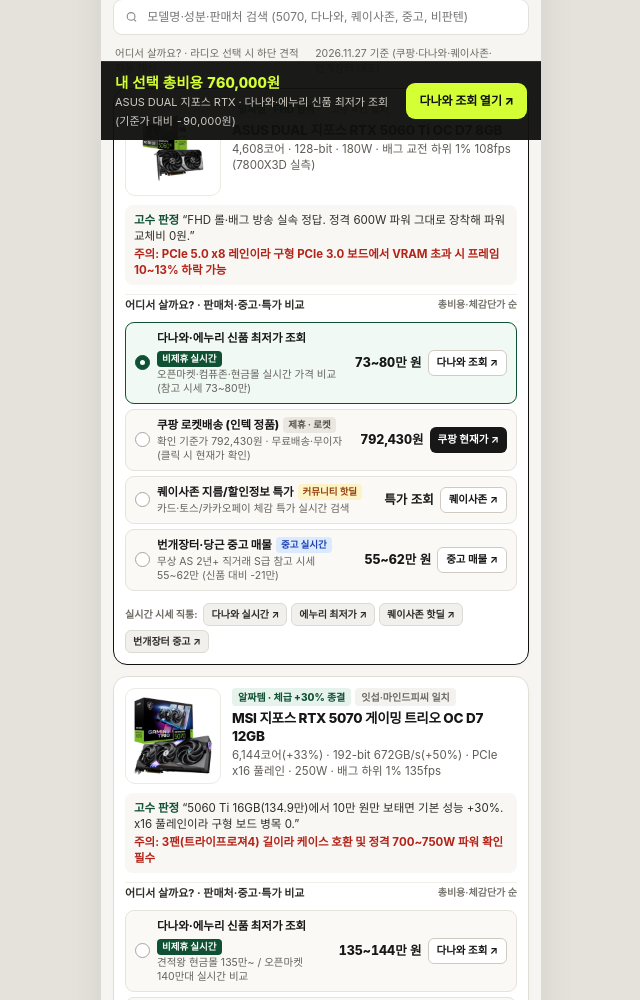
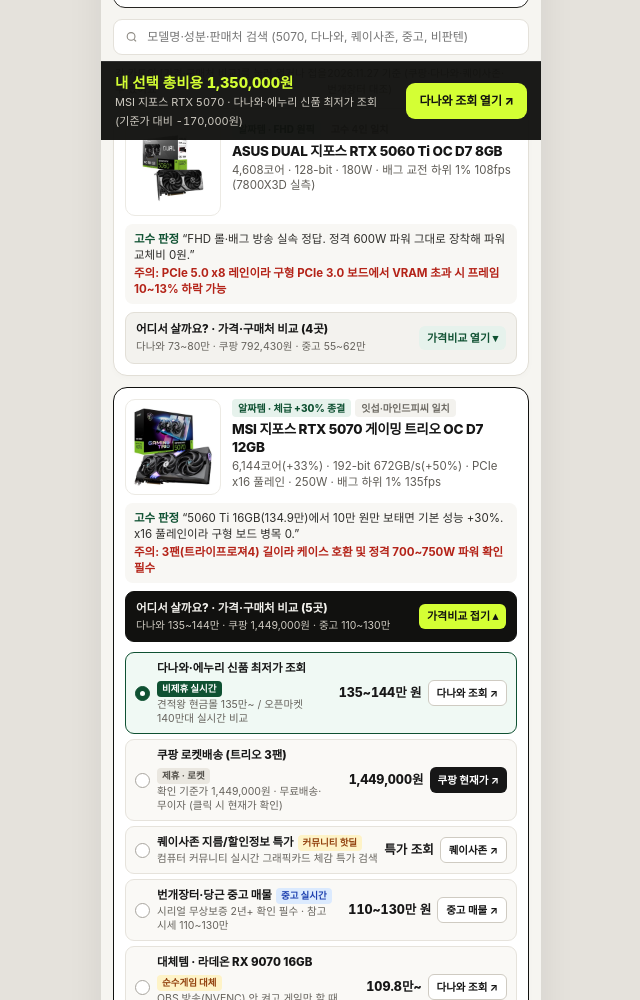
Before and after one commit to mj-cha/curator, a plain HTML site: page curator.html in a window 1280 px wide. Shown: the part 660-1660 px from the top of the page, without its empty margins (319-959 px from the left). Drawn offline with Linux system fonts and the light colour scheme; a web font is replaced by a local one.

Commit message:
feat(curator): 제목 하단 고수 4인 큐레이션 설명문 반영 및 가격비교 아코디언 토글(MSI 지포스 기본 펼침) 적용

```diff
--- a/curator.html
+++ b/curator.html
@@ -12,14 +12,14 @@ h1,h2,h3,h4,p,ul,ol{margin:0;padding:0;list-style:none}button,input,a{font:inher
 .num{font-variant-numeric:tabular-nums}
 .app{max-width:440px;width:100%;margin:0 auto;min-height:100vh;background:#F6F5F1;padding-bottom:82px;box-shadow:0 12px 36px rgba(0,0,0,.08)}
 @media(min-width:484px){body{padding-top:16px}.app{border-radius:22px 22px 0 0;overflow:hidden}}
-.bar{background:#11110F;color:#EAE8E3;font-size:10.5px;line-height:1.4;padding:7px 12px;text-align:center}
+.bar{background:#11110F;color:#EAE8E3;font-size:10.5px;line-height:1.45;padding:7px 12px;text-align:center}
 .in{padding:12px 12px 0;display:flex;flex-direction:column;gap:11px}
 .top-row{display:flex;align-items:center;justify-content:space-between;gap:6px}
 .brand-tag{font-size:10.5px;font-weight:800;color:#0F5132;background:#E6F2EC;padding:3px 9px;border-radius:999px}
 .pbtns{display:flex;gap:5px}
 .pbtn{height:27px;padding:0 10px;border-radius:999px;background:#FFF;border:1px solid #DDDAD3;font-size:11px;font-weight:700;color:#2E2D2A;display:inline-flex;align-items:center;gap:3px}
 .hdr h1{font-size:17.5px;font-weight:800;line-height:23px;letter-spacing:-.03em}
-.hdr p{font-size:12px;color:#5E5B55;line-height:17px;margin-top:3px}
+.hdr p{font-size:12px;color:#4E4B45;line-height:17.5px;margin-top:4px}
 .meta-pills{display:flex;flex-wrap:wrap;gap:5px;margin-top:6px}
 .mpill{font-size:10.5px;font-weight:700;padding:2px 7px;border-radius:5px;background:#EAE7E0;color:#48453F}
 .mpill.hi{background:#11110F;color:#D4FF34}
@@ -43,7 +43,7 @@ h1,h2,h3,h4,p,ul,ol{margin:0;padding:0;list-style:none}button,input,a{font:inher
 .sb input{border:0;background:none;width:100%;font-size:12px;outline:none}
 .sort-bar{font-size:10.5px;color:#6E6B64;display:flex;justify-content:space-between;align-items:center;padding:0 2px}
 .plist{display:grid;gap:11px}
-.pcard{background:#FFF;border:1px solid #E2DFD7;border-radius:14px;padding:11px;display:grid;gap:9px;box-shadow:0 2px 6px rgba(0,0,0,.02)}
+.pcard{background:#FFF;border:1px solid #E2DFD7;border-radius:14px;padding:11px;display:grid;gap:8px;box-shadow:0 2px 6px rgba(0,0,0,.02)}
 .pcard.is-picked{border:1.5px solid #11110F}
 .ptop{display:flex;gap:11px;align-items:flex-start}
 .pi{width:96px;height:96px;aspect-ratio:1/1;flex:none;border-radius:10px;border:1px solid #ECEAE4;background:#FFF;padding:6px;display:grid;place-items:center;overflow:hidden}
@@ -59,8 +59,17 @@ h1,h2,h3,h4,p,ul,ol{margin:0;padding:0;list-style:none}button,input,a{font:inher
 .ptip{background:#F8F7F4;border-radius:8px;padding:7px 9px;font-size:11.5px;line-height:16px;color:#2E2D2A}
 .ptip b{color:#0F5132}
 .ptip em{font-style:normal;color:#B42318;font-weight:700;display:block;margin-top:2px}
-.ob-head{display:flex;align-items:center;justify-content:space-between;font-size:11px;font-weight:800;color:#2E2D2A;padding-top:2px;border-top:1px solid #F1EFEA}
-.ob-head span{font-size:10px;font-weight:600;color:#78756E}
+.ob-toggle{width:100%;background:#F3F2EE;border:1px solid #E2DFD7;border-radius:9px;padding:8px 10px;display:flex;align-items:center;justify-content:space-between;gap:8px;text-align:left;transition:all .12s}
+.ob-toggle:hover{border-color:#171717}
+.ob-toggle.is-open{background:#11110F;color:#F2F1EC;border-color:#11110F}
+.ob-tl{display:flex;flex-direction:column;gap:1px;min-width:0}
+.ob-tl b{font-size:11.5px;font-weight:800}
+.ob-tl span{font-size:10.5px;color:#66635D;white-space:nowrap;overflow:hidden;text-overflow:ellipsis}
+.ob-toggle.is-open .ob-tl span{color:#CFCBC2}
+.ob-tr{flex:none;font-size:11px;font-weight:800;color:#0F5132;background:#E6F2EC;padding:4px 8px;border-radius:6px;white-space:nowrap}
+.ob-toggle.is-open .ob-tr{background:#D4FF34;color:#11110F}
+.ob-body{display:none;gap:6px;padding-top:2px}
+.ob-body.is-open{display:grid}
 .olist{display:grid;gap:5px}
 .orow{display:flex;align-items:center;justify-content:space-between;gap:6px;padding:7px 9px;border-radius:9px;border:1px solid #E6E3DC;background:#FAF9F6}
 .orow.on{background:#F0F9F4;border-color:#0F5132}
@@ -124,8 +133,8 @@ h1,h2,h3,h4,p,ul,ol{margin:0;padding:0;list-style:none}button,input,a{font:inher
       <input type="search" id="qi" placeholder="모델명·성분·판매처 검색 (5070, 다나와, 퀘이사존, 중고, 비판텐)">
     </label>
     <div class="sort-bar">
-      <span>어디서 살까요? · 라디오 선택 시 하단 견적 자동 계산</span>
-      <span id="sync-stamp">기준일 확인 + 실시간 조회 연동</span>
+      <span>각 카드의 [가격·구매처 비교]를 눌러 열거나 접을 수 있어요</span>
+      <span id="sync-stamp">2026.11.27 기준 대조</span>
     </div>
     <div id="secs-box" class="plist"></div>
     <div id="notes-box"></div>
@@ -158,7 +167,7 @@ h1,h2,h3,h4,p,ul,ol{margin:0;padding:0;list-style:none}button,input,a{font:inher
   var DECKS={
     rtx:{
       title:"RTX 5060 Ti · 5070 고수 4인 교차검증 가방",
-      sub:"다나와·에누리 최저가 vs 퀘이사존 특가 게시판 vs 쿠팡 로켓 vs 번개장터 중고 실시간 대조",
+      sub:"테크 유튜버 고수 4인(신성조 · 잇섭 · 뻘짓연구소 · 마인드피씨)의 실측 리뷰와 엔비디아 공식 스펙을 교차 검증해, 돈 아까운 하급기·병목 함정은 빼고 해상도·용도별 실패 없는 4종만 추렸습니다.",
       pills:["고수 4인(신성조·잇섭·뻘짓·마인드피씨) 일치","비추천 3종 제휴링크 0개","다나와·퀘이사존·중고 직통"],
       singlePick:true,
       nobuy:[
@@ -173,6 +182,7 @@ h1,h2,h3,h4,p,ul,ol{margin:0;padding:0;list-style:none}button,input,a{font:inher
          tip:"“FHD 롤·배그 방송 실속 정답. 정격 600W 파워 그대로 장착해 파워 교체비 0원.”",
          warn:"주의: PCIe 5.0 x8 레인이라 구형 PCIe 3.0 보드에서 VRAM 초과 시 프레임 10~13% 하락 가능",
          refPrice:850000,defOpt:0,
+         sum:"다나와 73~80만 · 쿠팡 792,430원 · 중고 55~62만",
          qlinks:[["다나와 실시간",DN("ASUS DUAL RTX 5060 Ti 8GB")],["에누리 최저가",EN("RTX 5060 Ti 8GB")],["퀘이사존 핫딜",QZ("5060 Ti")],["번개장터 중고",BJ("RTX 5060 Ti 8GB")]],
          offers:[
            {k:"다나와·에누리 신품 최저가 조회",b:"비제휴 실시간",bCls:"",sub:"오픈마켓·컴퓨존·현금몰 실시간 가격 비교 (참고 시세 73~80만)",p:760000,pTxt:"73~80만 원",u:DN("ASUS DUAL RTX 5060 Ti 8GB"),cta:"다나와 조회"},
@@ -186,6 +196,7 @@ h1,h2,h3,h4,p,ul,ol{margin:0;padding:0;list-style:none}button,input,a{font:inher
          tip:"“5060 Ti 16GB(134.9만)에서 10만 원만 보태면 기본 성능 +30%. x16 풀레인이라 구형 보드 병목 0.”",
          warn:"주의: 3팬(트라이프로져4) 길이라 케이스 호환 및 정격 700~750W 파워 확인 필수",
          refPrice:1520000,defOpt:0,
+         sum:"다나와 135~144만 · 쿠팡 1,449,000원 · 중고 110~130만",
          qlinks:[["다나와 실시간",DN("MSI RTX 5070 게이밍 트리오 12GB")],["에누리 최저가",EN("RTX 5070 12GB")],["퀘이사존 핫딜",QZ("5070")],["번개장터 중고",BJ("RTX 5070 12GB")]],
          offers:[
            {k:"다나와·에누리 신품 최저가 조회",b:"비제휴 실시간",bCls:"",sub:"견적왕 현금몰 135만~ / 오픈마켓 140만대 실시간 비교",p:1350000,pTxt:"135~144만 원",u:DN("MSI RTX 5070 게이밍 트리오 12GB"),cta:"다나와 조회"},
@@ -200,6 +211,7 @@ h1,h2,h3,h4,p,ul,ol{margin:0;padding:0;list-style:none}button,input,a{font:inher
          tip:"“로컬 AI 이미지 생성·4K 영상 편집으로 16GB VRAM이 필수일 때만 선택하세요.”",
          warn:"주의: 8GB와 코어 수(4,608개) 동일. 순수 게이머는 10만 원 위 5070이 훨씬 유리함",
          refPrice:1450000,defOpt:0,
+         sum:"다나와 95~135만 · 쿠팡 1,349,000원 · 중고 65~80만",
          qlinks:[["다나와 실시간",DN("MSI RTX 5060 Ti 게이밍 16GB")],["퀘이사존 핫딜",QZ("5060 Ti 16GB")],["번개장터 중고",BJ("RTX 5060 Ti 16GB")]],
          offers:[
            {k:"다나와·에누리 신품 최저가 조회",b:"비제휴 실시간",bCls:"",sub:"쇼핑몰별 재고·현금/카드 최저가 실시간 비교",p:1050000,pTxt:"95~135만 원",u:DN("MSI RTX 5060 Ti 게이밍 16GB"),cta:"다나와 조회"},
@@ -212,6 +224,7 @@ h1,h2,h3,h4,p,ul,ol{margin:0;padding:0;list-style:none}button,input,a{font:inher
          tip:"“383만 원으로 폭등한 5080 대신 고르는 4K 고주사율 방송·작업 마지노선.”",
          warn:"주의: 300W 고전력이라 ATX 3.1 750~850W GOLD 파워 필수 · FHD/일반 QHD엔 과투자",
          refPrice:2250000,defOpt:0,
+         sum:"다나와 210~225만 · 쿠팡 2,203,000원 · 퀘이사존 특가",
          qlinks:[["다나와 실시간",DN("갤럭시 RTX 5070 Ti EX GAMER BLACK 16GB")],["퀘이사존 핫딜",QZ("5070 Ti")],["번개장터 중고",BJ("RTX 5070 Ti")]],
          offers:[
            {k:"다나와·에누리 신품 최저가 조회",b:"비제휴 실시간",bCls:"",sub:"오픈마켓·조립몰 전체 실시간 최저가 비교",p:2136000,pTxt:"210~225만 원",u:DN("갤럭시 RTX 5070 Ti EX GAMER BLACK 16GB"),cta:"다나와 조회"},
@@ -226,7 +239,7 @@ h1,h2,h3,h4,p,ul,ol{margin:0;padding:0;list-style:none}button,input,a{font:inher
     },
     skin:{
       title:"아현동 피부짱 · 발리 2달 복구 5종 가방",
-      sub:"쿠팡 로켓(단품 무료배송) vs 공식몰(배송비 3,500원·세트 무배) vs 다나와·뷰리티 vs 집 화장품 0원 비교",
+      sub:"발리 두 달 체류 후 올라온 주근깨와 코 옆 블랙헤드를 수십만 원 피부과 시술 대신 2만 원대 성분의 힘(갈락토미세스 60% · 덱스판테놀 5%)으로 한 달 만에 복구한 내돈내산 실사용 기록입니다.",
       pills:["내돈내산 1개월 실사용","단품은 쿠팡·세트는 공식몰","3종은 집 화장품 0원 대체"],
       singlePick:false,
       baseLabel:"5종 단품 정가 합산 (73,000원)",
@@ -242,6 +255,7 @@ h1,h2,h3,h4,p,ul,ol{margin:0;padding:0;list-style:none}button,input,a{font:inher
          tip:"“정제수 대신 발효 원액이 1번 성분. 단품 1개만 살 땐 배송비 없는 쿠팡 로켓(12,000원)이 공식몰보다 3,500원 더 쌉니다.”",
          warn:"주의: 기준가 12,000원보다 비싸면 사지 마세요 · 예민 피부는 3일 귀 뒤 패치테스트 권장",
          defOpt:0,
+         sum:"쿠팡 12,000원(무배) · 공식몰 15,500원 · 뷰리티 16,520원",
          offers:[
            {k:"쿠팡 로켓배송 (단품 1개)",b:"총비용 최저 · 제휴",bCls:"aff",sub:"확인 기준가 12,000원 + 무료배송 (단품 테스트 1위)",p:12000,pTxt:"12,000원",u:MD,cta:"쿠팡 현재가"},
            {k:"메디비티 공식몰 (단품 1개)",b:"배송비 주의",bCls:"alt",sub:"상품 12,000원 + 배송비 3,500원 = 실결제 15,500원",p:15500,pTxt:"15,500원",u:OF,cta:"공식몰"},
@@ -253,6 +267,7 @@ h1,h2,h3,h4,p,ul,ol{margin:0;padding:0;list-style:none}button,input,a{font:inher
          tip:"“밤마다 코 옆 삼각존에 쌀알 반 톨 얇게 도포. 일반의약품이라 바키리에서 동네 약국 최저가를 찍고 가세요.”",
          warn:"주의: 공식 효능은 피부염·습진·상처 회복이며 피지 정돈 체감은 개인 경험입니다",
          defOpt:0,
+         sum:"동네 약국 약 10,000원(바키리 조회) · 집 재생연고 0원",
          offers:[
            {k:"동네 약국 구매 (바키리 가격지도)",b:"비제휴 가격정보",bCls:"",sub:"약국별 9,000~12,000원 편차 · 내 주변 약국가 조회",p:10000,pTxt:"약 10,000원",u:BP,cta:"약국가 조회"},
            {k:"집에 있는 걸로 (재생연고 보유 시)",b:"0원 대안",bCls:"used",sub:"집에 개봉 전 덱스판테놀 연고가 있다면 새로 안 사요",p:0,pTxt:"0원",u:"",cta:"0원 선택"}
@@ -263,6 +278,7 @@ h1,h2,h3,h4,p,ul,ol{margin:0;padding:0;list-style:none}button,input,a{font:inher
          tip:"“속건조 건성 피부엔 1단계로 최고지만, 지성 피부나 여름철엔 유분감이 무거워 빼도 됩니다.”",
          warn:"주의: 온라인 후기 다수에서 지성·수부지 피부는 좁쌀·화장 밀림 주의 의견",
          defOpt:0,
+         sum:"집 토너 0원 대체 · 다나와 2.4~2.8만 · 쿠팡 로켓",
          offers:[
            {k:"집에 있는 걸로 (보습 토너 보유/지성)",b:"0원 대안 · 추천",bCls:"",sub:"쓰던 토너가 있거나 지성 피부라면 0원으로 패스",p:0,pTxt:"0원",u:"",cta:"0원 선택"},
            {k:"다나와·에누리 최저가 비교",b:"비제휴 실시간",bCls:"",sub:"오픈마켓·백화점몰 배송비 포함 실시간 최저가 비교",p:24500,pTxt:"다나와 최저가",u:DN("라네즈 크림스킨 세라펩타이드 170ml"),cta:"다나와 조회"},
@@ -274,6 +290,7 @@ h1,h2,h3,h4,p,ul,ol{margin:0;padding:0;list-style:none}button,input,a{font:inher
          tip:"“크림 단품만 사면 배송비 3,500원이 붙어 손해입니다. 살 거면 공식몰 2종 세트(23,500원 무배)로 사고, 아니면 집 수분크림을 쓰세요.”",
          warn:"주의: 앰플을 쿠팡(1.2만)에서 샀다면 크림은 집 수분크림(0원)으로 대체하는 편이 알뜰함",
          defOpt:0,
+         sum:"집 수분크림 0원 · 공식몰 2종세트 23,500원 · 단품 15,500원",
          offers:[
            {k:"집에 있는 걸로 (집 수분크림 사용)",b:"0원 대안 · 추천",bCls:"",sub:"핵심 01 앰플 위에 집에 있는 수분크림으로 마무리",p:0,pTxt:"0원",u:"",cta:"0원 선택"},
            {k:"메디비티 공식몰 (앰플+크림 2종 세트)",b:"세트 무배 최저",bCls:"",sub:"2종 합계 23,500원 무료배송 (크림 추가분 +11,500원꼴)",p:11500,pTxt:"+11,500원(세트차액)",u:OF,cta:"공식몰 세트"},
@@ -285,6 +302,7 @@ h1,h2,h3,h4,p,ul,ol{margin:0;padding:0;list-style:none}button,input,a{font:inher
          tip:"“야외 물놀이처럼 땀과 물이 많을 때만 필요해요. 일상 출퇴근이면 집에 있는 선크림 쓰세요!”",
          warn:"주의: 워터프루프 밀착력이 강해 저녁 세안 시 이중 클렌징 필수",
          defOpt:0,
+         sum:"집 선크림 0원 대체 · 다나와 2.2~2.6만 · 스마트스토어",
          offers:[
            {k:"집에 있는 걸로 (기존 선크림 사용)",b:"0원 대안 · 고수추천",bCls:"",sub:"집에 잘 맞는 데일리 선크림이 있다면 새로 사지 마세요",p:0,pTxt:"0원",u:"",cta:"0원 선택"},
            {k:"다나와 최저가 비교",b:"비제휴 실시간",bCls:"",sub:"오픈마켓 전체 실시간 최저가·배송비 비교",p:23000,pTxt:"다나와 최저가",u:DN("헤라 선메이트 레포츠 프로 워터프루프 70ml"),cta:"다나와 조회"},
@@ -297,7 +315,7 @@ h1,h2,h3,h4,p,ul,ol{margin:0;padding:0;list-style:none}button,input,a{font:inher
     },
     pet:{
       title:"16살 노령견 급여 기록 · 사료·간식 3종 가방",
-      sub:"100g당 실결제 단가(벌크 vs 소포장) 비교 + 다나와·에누리 최저가 + 실구매 견주 후기 원문 검증",
+      sub:"치아가 약해진 16살 노령견이 물에 불리지 않고도 마지막 봉지까지 촉촉하게 씹어 먹는 200g 개별 소포장 반습식 한우 사료와, 입맛 없을 때 섞어 주는 토핑·노즈워크 간식 조합입니다.",
       pills:["16살 노령견 실급여","200g×32팩 개별 소포장","100g당 단가 비교"],
       singlePick:false,
       baseLabel:"소포장 사료 + 간식 일반 구매가 (97,800원)",
@@ -312,6 +330,7 @@ h1,h2,h3,h4,p,ul,ol{margin:0;padding:0;list-style:none}button,input,a{font:inher
          tip:"“마지막 32번째 봉지까지 촉촉합니다. 1.2kg/3.2kg 소포장보다 6.4kg 벌크 박스가 100g당 단가(1,014원)가 가장 저렴해요.”",
          warn:"주의: 사료 교체 시 3~4일간 기존 사료와 섞어 급여하고, 식후 가벼운 양치를 병행해 주세요",
          defOpt:0,
+         sum:"쿠팡 64,880원(100g당 1,014원 최저) · 다나와 비교 · 후기 원문",
          offers:[
            {k:"쿠팡 6.4kg 대용량 (200g×32팩)",b:"100g당 1,014원 · 제휴",bCls:"aff",sub:"확인 기준가 64,880원 · 무료배송 (클릭 시 현재가 확인)",p:64880,pTxt:"64,880원",u:DG,cta:"쿠팡 현재가"},
            {k:"다나와·에누리 용량별(1.2~6.4kg) 비교",b:"비제휴 실시간",bCls:"",sub:"타 오픈마켓 배송비 포함 총비용 실시간 비교",p:68500,pTxt:"다나와 최저가",u:DN("아침애 한우 수제사료 6.4kg"),cta:"다나와 조회"},
@@ -323,6 +342,7 @@ h1,h2,h3,h4,p,ul,ol{margin:0;padding:0;list-style:none}button,input,a{font:inher
          tip:"“입맛 떨어져 사료 남길 때 3~4알만 작게 잘라 섞어 주면 그릇을 비웁니다.”",
          warn:"주의: 쿠팡 대표 썸네일 포장지 사진은 150g 공용 이미지이나 실제 발송 옵션은 350g×2봉(총 700g)입니다",
          defOpt:0,
+         sum:"쿠팡 11,500원(100g당 1,643원) · 다나와 비교 · 0원 생략",
          offers:[
            {k:"쿠팡 로켓배송 (350g×2봉 = 700g)",b:"100g당 1,643원 · 제휴",bCls:"aff",sub:"확인 기준가 11,500원 · 2봉 묶음 로켓배송",p:11500,pTxt:"11,500원",u:BW,cta:"쿠팡 현재가"},
            {k:"다나와 판매처별 가격비교",b:"비제휴 실시간",bCls:"",sub:"낱봉·묶음 배송비 포함 실시간 가격 비교",p:12500,pTxt:"다나와 최저가",u:DN("바우와우 혼합간식 350g"),cta:"다나와 조회"},
@@ -334,6 +354,7 @@ h1,h2,h3,h4,p,ul,ol{margin:0;padding:0;list-style:none}button,input,a{font:inher
          tip:"“1.1kg 대용량이라 100g당 1,335원꼴로 가성비가 뛰어나 노즈워크 매트에 숨겨 주기 좋습니다.”",
          warn:"주의: 대용량(1.1kg)이므로 개봉 후 뚜껑을 꼭 밀봉 보관하고 체중별 하루 권장 급여량을 지켜 주세요",
          defOpt:0,
+         sum:"쿠팡 14,680원(100g당 1,335원) · 다나와 비교 · 0원 제외",
          offers:[
            {k:"쿠팡 로켓배송 (1.1kg 대용량)",b:"100g당 1,335원 · 제휴",bCls:"aff",sub:"확인 기준가 14,680원 (26% 할인) · 로켓배송",p:14680,pTxt:"14,680원",u:MG,cta:"쿠팡 현재가"},
            {k:"다나와 판매처별 가격비교",b:"비제휴 실시간",bCls:"",sub:"오픈마켓 전체 실시간 최저가 비교",p:16500,pTxt:"다나와 최저가",u:DN("목우촌 멍수무강 1.1kg"),cta:"다나와 조회"},
@@ -347,7 +368,9 @@ h1,h2,h3,h4,p,ul,ol{margin:0;padding:0;list-style:none}button,input,a{font:inher
   };
 
   var h=location.hash.slice(1),cur=DECKS[h]?h:"rtx",q="",src=u=>u.indexOf("http")===0?u:"img/"+u;
-  var picks={rtx:{item:"r1",opt:0},skin:{s1:0,s2:0,s3:0,s4:0,s5:0},pet:{p1:0,p2:0,p3:0}};
+  /* 기본 열림: RTX 탭은 MSI 지포스(r3: MSI 지포스 RTX 5070, r2: MSI 지포스 RTX 5060 Ti)만 열림, 다른 카드는 접힘 */
+  var picks={rtx:{item:"r3",opt:0},skin:{s1:0,s2:0,s3:0,s4:0,s5:0},pet:{p1:0,p2:0,p3:0}};
+  var openMap={r1:false,r3:true,r2:true,r4:false,s1:true,s2:false,s3:false,s4:false,s5:false,p1:true,p2:false,p3:false};
 
   function calcBar(d){
     if(d.singlePick){
@@ -384,11 +407,12 @@ h1,h2,h3,h4,p,ul,ol{margin:0;padding:0;list-style:none}button,input,a{font:inher
     $("secs-box").innerHTML=list.map(it=>{
       var isItemOn=d.singlePick?picks[cur].item===it.id:true;
       var selIdx=d.singlePick?(isItemOn?picks[cur].opt:-1):(picks[cur][it.id]??it.defOpt);
+      var isOpen=!!openMap[it.id];
       var qbar=it.qlinks?'<div class="qbar"><span>실시간 시세 직통:</span>'+it.qlinks.map(ql=>'<a class="qlink" href="'+ql[1]+'" target="_blank" rel="noopener">'+ql[0]+' ↗</a>').join("")+'</div>':'';
-      return '<article class="pcard'+(isItemOn?' is-picked':'')+'"><div class="ptop"><div class="pi"><img src="'+src(it.img)+'" alt="'+it.name+'"></div><div class="pinfo"><div class="badges"><span class="lbl'+(it.lblCls?' '+it.lblCls:'')+'">'+it.lbl+'</span><span class="src-b">'+it.src+'</span></div><h3>'+it.name+'</h3><p class="pspec">'+it.spec+'</p></div></div><div class="ptip"><b>고수 판정</b> '+it.tip+'<em>'+it.warn+'</em></div><div class="ob-head"><b>어디서 살까요? · 판매처·중고·특가 비교</b><span>총비용·체감단가 순</span></div><div class="olist">'+it.offers.map((o,idx)=>{
+      return '<article class="pcard'+(isItemOn?' is-picked':'')+'"><div class="ptop"><div class="pi"><img src="'+src(it.img)+'" alt="'+it.name+'"></div><div class="pinfo"><div class="badges"><span class="lbl'+(it.lblCls?' '+it.lblCls:'')+'">'+it.lbl+'</span><span class="src-b">'+it.src+'</span></div><h3>'+it.name+'</h3><p class="pspec">'+it.spec+'</p></div></div><div class="ptip"><b>고수 판정</b> '+it.tip+'<em>'+it.warn+'</em></div><button type="button" class="ob-toggle'+(isOpen?' is-open':'')+'" data-tog="'+it.id+'" aria-expanded="'+isOpen+'"><div class="ob-tl"><b>어디서 살까요? · 가격·구매처 비교 ('+it.offers.length+'곳)</b><span>'+(it.sum||'')+'</span></div><span class="ob-tr">'+(isOpen?'가격비교 접기 ▴':'가격비교 열기 ▾')+'</span></button><div class="ob-body'+(isOpen?' is-open':'')+'"><div class="olist">'+it.offers.map((o,idx)=>{
         var on=selIdx===idx;
         return '<div class="orow'+(on?' on':'')+'"><div class="or-left" data-pick="'+it.id+':'+idx+'"><span class="or-rad"></span><div class="or-txt"><div class="or-title"><span>'+o.k+'</span><span class="obadge'+(o.bCls?' '+o.bCls:'')+'">'+o.b+'</span></div><span class="or-sub">'+o.sub+'</span></div></div><div class="or-right"><span class="or-price num">'+o.pTxt+'</span>'+(o.u?'<a class="or-go'+(o.bCls==='aff'?'':' sub')+'" href="'+o.u+'" target="_blank" rel="noopener">'+o.cta+' ↗</a>':'')+'</div></div>';
-      }).join("")+'</div>'+qbar+'</article>';
+      }).join("")+'</div>'+qbar+'</div></article>';
     }).join("");
 
     $("notes-box").innerHTML='<div class="notes">'+d.notes.map(n=>'<div class="note"><b>'+n[0]+'</b>'+n[1]+'</div>').join("")+'</div>';
@@ -397,9 +421,15 @@ h1,h2,h3,h4,p,ul,ol{margin:0;padding:0;list-style:none}button,input,a{font:inher
     $("cb-go").href=cb.url;
     $("cb-go").textContent=cb.cta;
 
+    qa("[data-tog]").forEach(btn=>btn.onclick=()=>{
+      var id=btn.getAttribute("data-tog");
+      openMap[id]=!openMap[id];
+      render();
+    });
     qa("[data-pick]").forEach(el=>el.onclick=()=>{
       var pts=el.getAttribute("data-pick").split(":"),id=pts[0],idx=+pts[1];
       if(d.singlePick){picks[cur]={item:id,opt:idx};}else{picks[cur][id]=idx;}
+      openMap[id]=true;
       render();
     });
   }
```
Also changed, not shown: index.html (+43 -13 lines).
